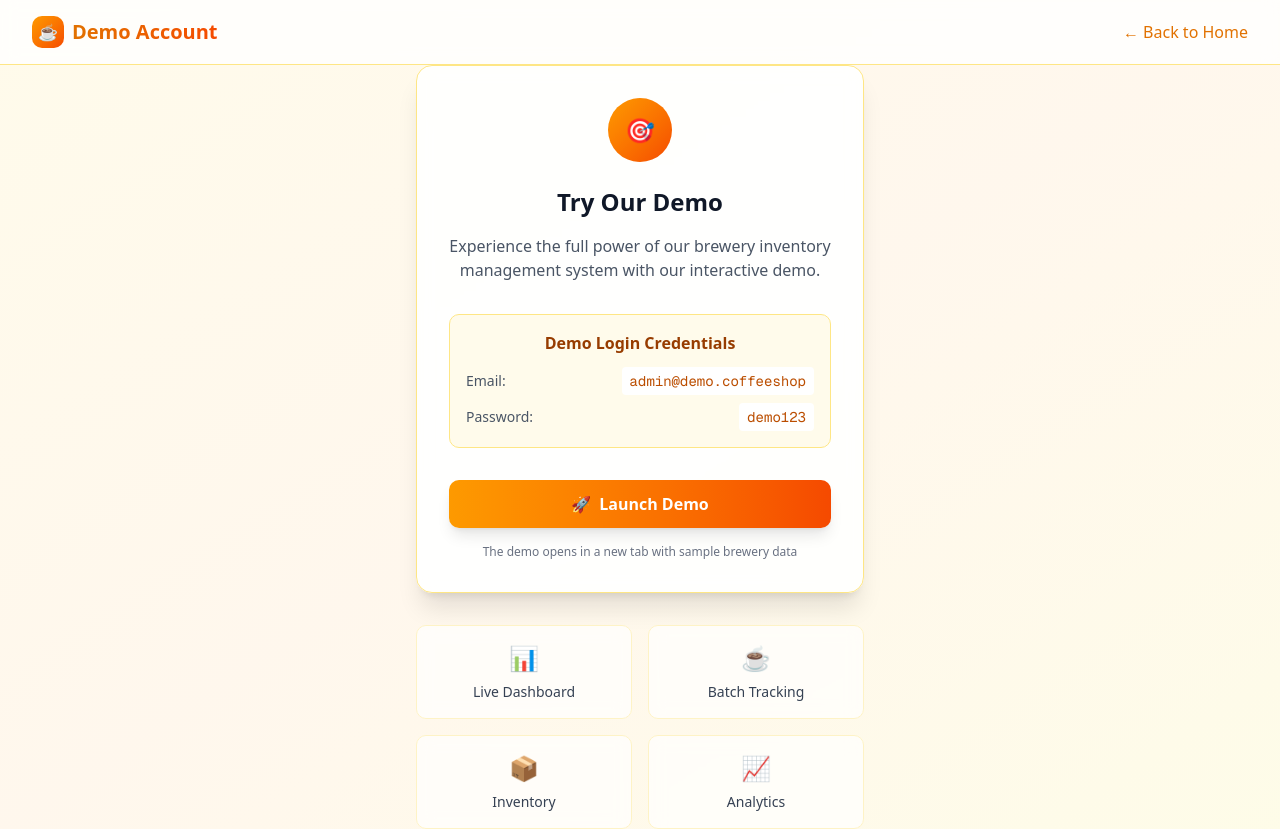
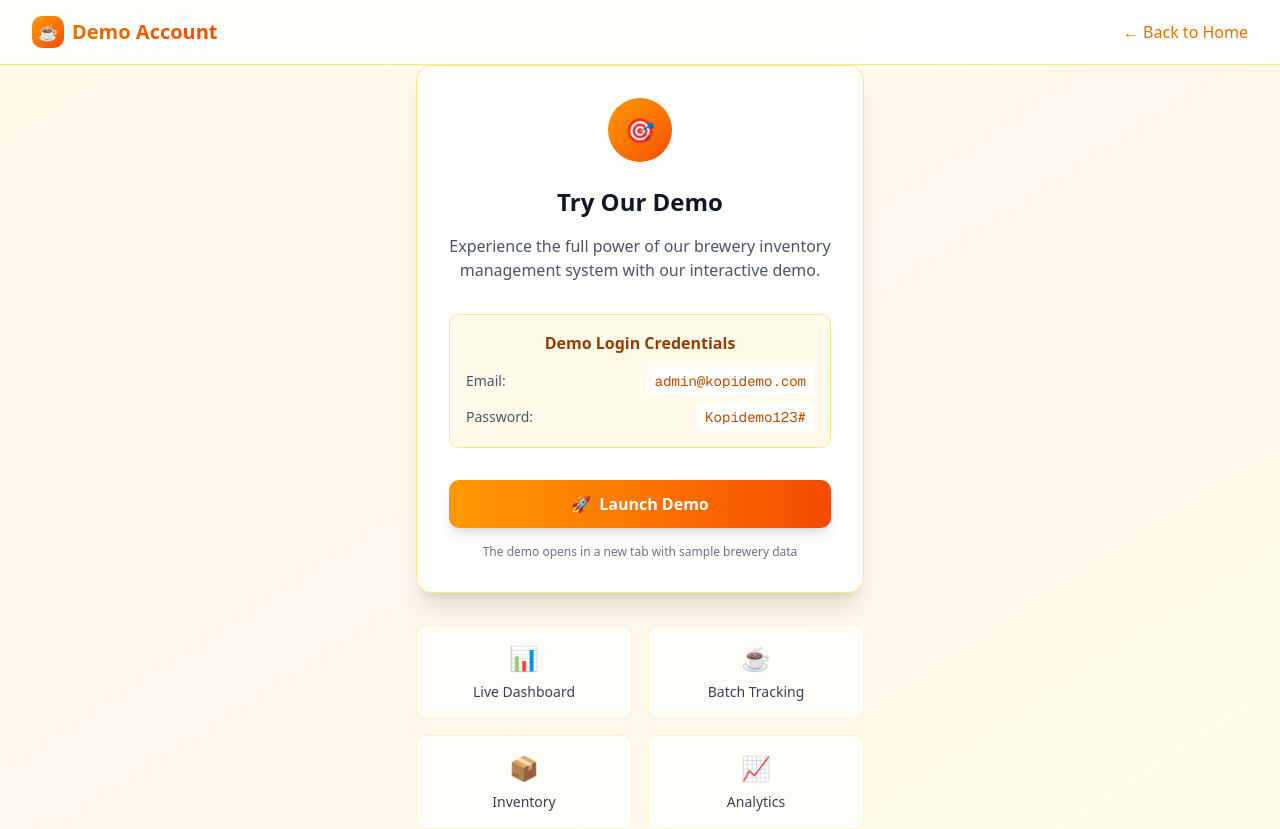
Before and after one commit to krisnarenaldi/coffee-inventory-system, a Next.js app: page /demo in a window 1280 px wide. Built offline with nearby package versions, Linux system fonts and the light colour scheme; no server answers.

Commit message:
change view demo creds

```diff
--- a/src/app/demo/page.tsx
+++ b/src/app/demo/page.tsx
@@ -55,13 +55,13 @@ export default function DemoPage() {
                 <div className="flex justify-between items-center">
                   <span className="text-gray-600">Email:</span>
                   <code className="bg-white px-2 py-1 rounded text-amber-700 font-mono">
-                    admin@demo.coffeeshop
+                    admin@kopidemo.com
                   </code>
                 </div>
                 <div className="flex justify-between items-center">
                   <span className="text-gray-600">Password:</span>
                   <code className="bg-white px-2 py-1 rounded text-amber-700 font-mono">
-                    demo123
+                    Kopidemo123#
                   </code>
                 </div>
               </div>
```
